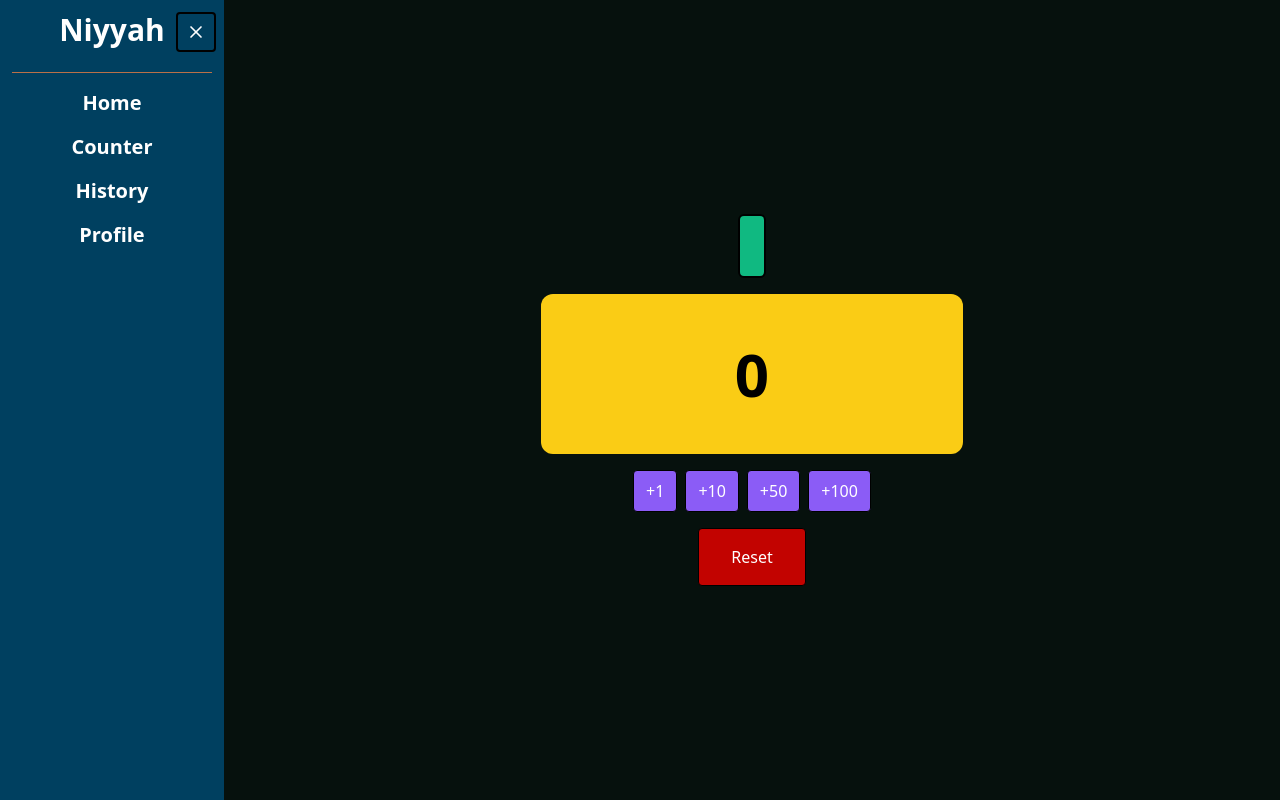
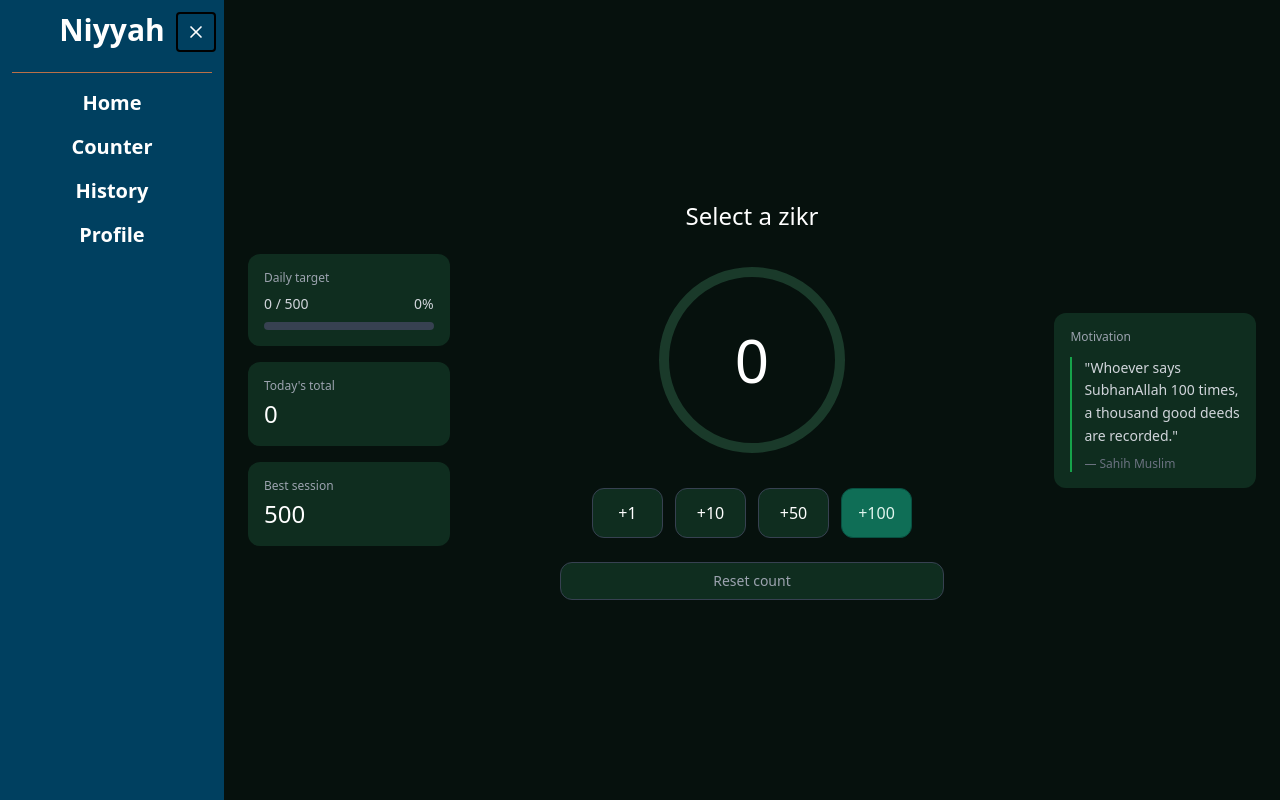
Before and after one commit to Zulkar-Jahin/Niyyah, a React (Vite) app: page /counter in a window 1280 px wide. Built offline with nearby package versions, Linux system fonts and the light colour scheme.

Commit message:
feat: counter page updated.

```diff
--- a/src/components/Navbar.jsx
+++ b/src/components/Navbar.jsx
@@ -7,7 +7,7 @@ function Navbar({isOpen, setIsOpen}) {
       {/* hamburger menu button   */}
       <button
         onClick={() => setIsOpen(!isOpen)}
-        className={`bg-[rgb(0,64,96)] text-white font-semibold px-2 py-2 rounded border-2 border-black fixed top-3 left-44 z-10 ${isOpen ? "left-44" : "left-2"} `}
+        className={`bg-[rgb(0,64,96)] text-white font-semibold px-2 py-2 rounded border-2 border-black fixed top-3 left-44 z-10 ${isOpen ? "left-44" : "left-4"} `}
       >
         {isOpen ? <X size={20} /> : <Menu size={20} />}
       </button>
--- a/src/pages/Counter.jsx
+++ b/src/pages/Counter.jsx
@@ -2,44 +2,117 @@ import { useState } from "react";
 
 function Counter({ selectedbtn }) {
   const [count, setCount] = useState(0);
+
+  const target = 500;
+  const progress = Math.min((count / target) * 100, 100);
+  const circumference = 2 * Math.PI * 88;
+  const offset = circumference - (progress / 100) * circumference;
+
+
   return (
-    <div className="bg-[#06110D] min-h-screen flex flex-col items-center justify-center gap-4">
-      <h1 className="w-max p-3 rounded-md bg-[#10B981] text-white text-3xl border-2 border-black h-16 w-full font-bold justify-center flex items-center ">
-        {selectedbtn}
-      </h1>
-      <div className="h-40 w-[40%] rounded-xl bg-[#FACC15] font-extrabold  text-6xl text-black text-bold border-black flex justify-center items-center">
-        {count}
+    <div className="bg-[#06110D] min-h-screen text-white p-4 lg:p-6 flex flex-col lg:flex-row gap-6 items-center justify-center">
+      {/* Left - Stats */}
+      <div className="flex flex-col gap-4 w-full lg:w-1/5 order-last lg:order-none mx-2 lg:mx-0">
+        <div className="bg-[#0f2d1f] rounded-xl p-4">
+          <p className="text-xs text-gray-400 mb-2">Daily target</p>
+          <div className="flex justify-between text-sm text-gray-300 mb-2">
+            <span>
+              {count} / {target}
+            </span>
+            <span>{Math.round(progress)}%</span>
+          </div>
+          <div className="h-2 bg-gray-700 rounded-full">
+            <div
+              className="h-2 bg-green-500 rounded-full transition-all"
+              style={{ width: `${progress}%` }}
+            ></div>
+          </div>
+        </div>
+        <div className="bg-[#0f2d1f] rounded-xl p-4">
+          <p className="text-xs text-gray-400 mb-1">Today's total</p>
+          <p className="text-2xl font-medium">{count}</p>
+        </div>
+        <div className="bg-[#0f2d1f] rounded-xl p-4">
+          <p className="text-xs text-gray-400 mb-1">Best session</p>
+          <p className="text-2xl font-medium">500</p>
+        </div>
       </div>
-      <div className="flex gap-2">
+
+      {/* Center - Counter */}
+      <div className="flex flex-col items-center gap-6 flex-1 order-first lg:order-none  px-4 lg:px-0 px-6 lg:px-0">
+        <p className="text-2xl font-medium">{selectedbtn || "Select a zikr"}</p>
+
+        {/* Circular counter */}
+        <div className="relative w-52 h-52">
+          <svg
+            className="absolute top-0 left-0 -rotate-90"
+            width="208"
+            height="208"
+            viewBox="0 0 208 208"
+          >
+            <circle
+              cx="104"
+              cy="104"
+              r="88"
+              fill="none"
+              stroke="#1a3a2a"
+              strokeWidth="10"
+            />
+            <circle
+              cx="104"
+              cy="104"
+              r="88"
+              fill="none"
+              stroke="#1D9E75"
+              strokeWidth="10"
+              strokeDasharray={circumference}
+              strokeDashoffset={offset}
+              strokeLinecap="round"
+            />
+          </svg>
+          <div className="absolute inset-0 flex items-center justify-center text-6xl font-medium">
+            {count}
+          </div>
+        </div>
+
+        {/* Buttons */}
+        <div className="grid grid-cols-4 gap-3 w-full max-w-xs mx-auto">
+          {[1, 10, 50, 100].map((num) => (
+            <button
+              key={num}
+              onClick={() => setCount(count + num)}
+              className={`py-3 rounded-xl text-base font-medium border transition ${
+                num === 100
+                  ? "bg-[#0F6E56] text-[#E1F5EE] border-[#085041]"
+                  : "bg-[#0f2d1f] text-white border-gray-700 hover:bg-[#1a3a2a]"
+              }`}
+            >
+              +{num}
+            </button>
+          ))}
+        </div>
+
         <button
-          onClick={() => setCount(count + 1)}
-          className="bg-[#8B5CF6] text-white border border-black px-3 py-2 rounded"
+          onClick={() => setCount(0)}
+          className="w-full max-w-sm py-2 rounded-xl border border-gray-700 bg-[#0f2d1f] text-gray-400 hover:text-white transition text-sm"
         >
-          +1
-        </button>
-        <button
-          onClick={() => setCount(count + 10)}
-          className="bg-[#8B5CF6] text-white border border-black px-3 py-2 rounded"
-        >
-          +10
-        </button>
-        <button
-          onClick={() => setCount(count + 50)}
-          className="bg-[#8B5CF6] text-white border border-black px-3 py-2 rounded"
-        >
-          +50
-        </button>
-        <button
-          onClick={() => setCount(count + 100)}
-          className="bg-[#8B5CF6] text-white border border-black px-3 py-2 rounded"
-        >
-          +100
+          Reset count
         </button>
       </div>
 
-      <button onClick={() => setCount(0)} className="text-white px-8 py-4 rounded bg-[#c20300] border border-black">
-        Reset
-      </button>
+      {/* Right - Motivation */}
+      <div className="w-full lg:w-1/5 order-last lg:order-none ">
+        <div className="bg-[#0f2d1f] rounded-xl p-4">
+          <p className="text-xs text-gray-400 mb-3">Motivation</p>
+          <p className="text-sm text-gray-300 border-l-2 border-green-600 pl-3 leading-relaxed">
+            "Whoever says SubhanAllah 100 times, a thousand good deeds are
+            recorded."
+            <span className="block text-xs text-gray-500 mt-2">
+              — Sahih Muslim
+            </span>
+          </p>
+        </div>
+      </div>
     </div>
   );
 }
```
Also changed, not shown: src/pages/Home.jsx (+22 -22 lines).
